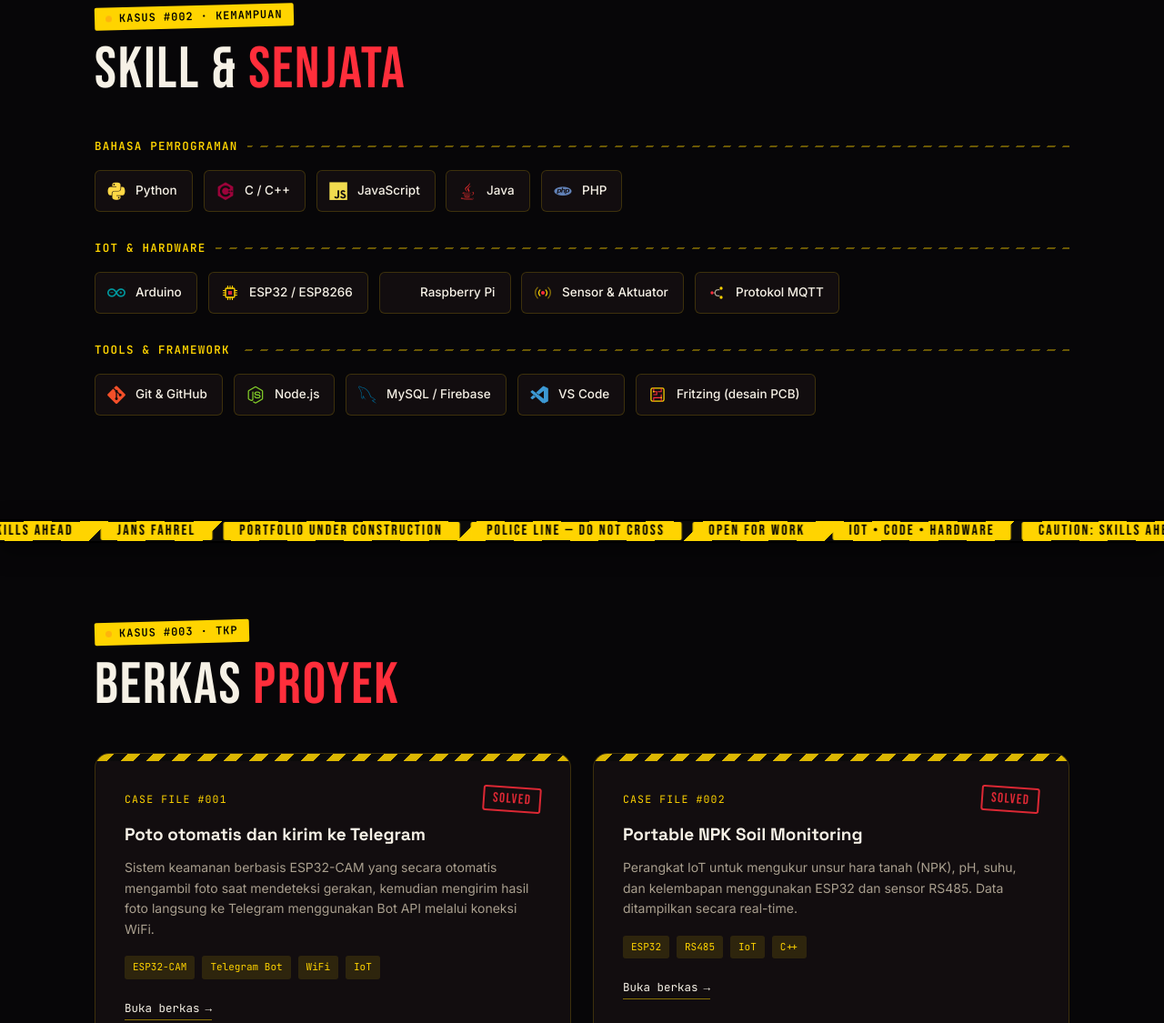
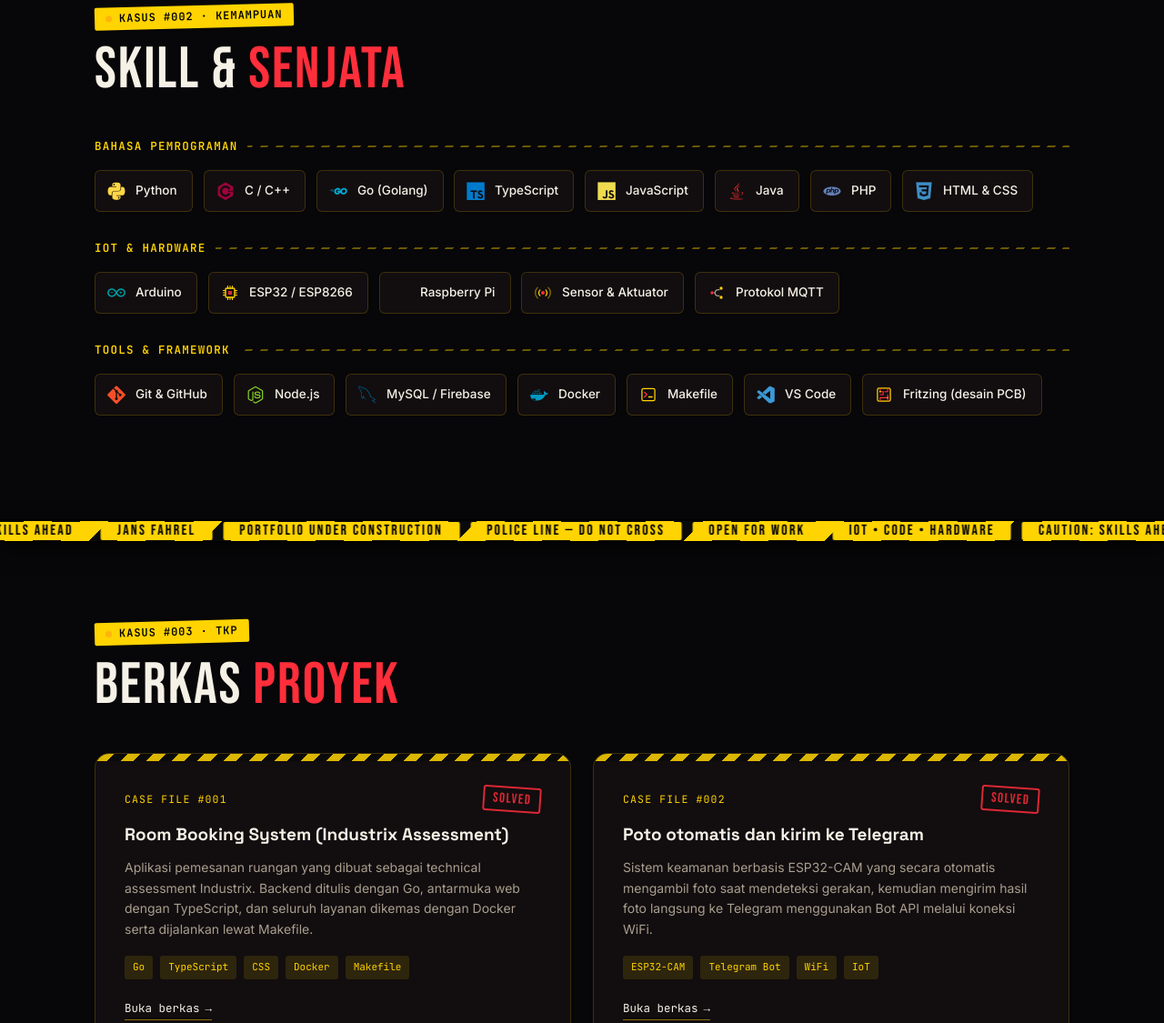
Before and after one commit to jansfahrel/portofolio, a plain HTML site: page index.html in a window 1280 px wide. Shown: the part 1596-2721 px from the top of the page at 91% size. Drawn offline with nearby package versions, Linux system fonts and the light colour scheme.

Commit message:
up porto

```diff
--- a/index.html
+++ b/index.html
@@ -502,9 +502,12 @@ const SKILLS = {
   "Bahasa Pemrograman": [
     { name: "Python", icon: "devicon-python-plain colored" },
     { name: "C / C++", icon: "devicon-cplusplus-plain colored" },
+    { name: "Go (Golang)", icon: "devicon-go-original-wordmark colored" },
+    { name: "TypeScript", icon: "devicon-typescript-plain colored" },
     { name: "JavaScript", icon: "devicon-javascript-plain colored" },
     { name: "Java", icon: "devicon-java-plain colored" },
-    { name: "PHP", icon: "devicon-php-plain colored" }
+    { name: "PHP", icon: "devicon-php-plain colored" },
+    { name: "HTML & CSS", icon: "devicon-css3-plain colored" }
   ],
   "IoT & Hardware": [
     { name: "Arduino", icon: "devicon-arduino-plain colored" },
@@ -517,6 +520,8 @@ const SKILLS = {
     { name: "Git & GitHub", icon: "devicon-git-plain colored" },
     { name: "Node.js", icon: "devicon-nodejs-plain colored" },
     { name: "MySQL / Firebase", icon: "devicon-mysql-plain colored" },
+    { name: "Docker", icon: "devicon-docker-plain colored" },
+    { name: "Makefile", icon: "custom:make" },
     { name: "VS Code", icon: "devicon-vscode-plain colored" },
     { name: "Fritzing (desain PCB)", icon: "custom:pcb" }
   ]
@@ -526,10 +531,12 @@ const CUSTOM_ICONS = {
   chip:`<svg viewBox="0 0 24 24" fill="none"><rect x="6" y="6" width="12" height="12" rx="1.5" stroke="#FFD400" stroke-width="1.6"/><rect x="9.5" y="9.5" width="5" height="5" rx=".5" fill="#FF2E3B" opacity=".85"/><path d="M6 9H3M6 12H3M6 15H3M18 9h3M18 12h3M18 15h3M9 6V3M12 6V3M15 6V3M9 18v3M12 18v3M15 18v3" stroke="#FFD400" stroke-width="1.3" stroke-linecap="round"/></svg>`,
   sensor:`<svg viewBox="0 0 24 24" fill="none"><circle cx="12" cy="12" r="2.4" fill="#FF2E3B"/><path d="M8.2 8.2a5.3 5.3 0 0 0 0 7.6M15.8 8.2a5.3 5.3 0 0 1 0 7.6" stroke="#FFD400" stroke-width="1.5" stroke-linecap="round"/><path d="M5 5a9.6 9.6 0 0 0 0 14M19 5a9.6 9.6 0 0 1 0 14" stroke="#FFD400" stroke-width="1.4" stroke-linecap="round" opacity=".55"/></svg>`,
   mqtt:`<svg viewBox="0 0 24 24" fill="none"><circle cx="6" cy="12" r="2" fill="#FF2E3B"/><circle cx="18" cy="6" r="2" fill="#FFD400"/><circle cx="18" cy="18" r="2" fill="#FFD400"/><path d="M8 12h2a4 4 0 0 1 4-4h2M8 12h2a4 4 0 0 0 4 4h2" stroke="#A99F8E" stroke-width="1.4" fill="none"/></svg>`,
-  pcb:`<svg viewBox="0 0 24 24" fill="none"><rect x="3.5" y="3.5" width="17" height="17" rx="2" stroke="#FFD400" stroke-width="1.5"/><path d="M7 3.5V8h4v4H7m10-8.5V8h-4M7 20.5V16h10v4.5M17 12v4" stroke="#FF2E3B" stroke-width="1.3" stroke-linecap="round"/><circle cx="7" cy="8" r="1" fill="#FFD400"/><circle cx="17" cy="16" r="1" fill="#FFD400"/></svg>`
+  pcb:`<svg viewBox="0 0 24 24" fill="none"><rect x="3.5" y="3.5" width="17" height="17" rx="2" stroke="#FFD400" stroke-width="1.5"/><path d="M7 3.5V8h4v4H7m10-8.5V8h-4M7 20.5V16h10v4.5M17 12v4" stroke="#FF2E3B" stroke-width="1.3" stroke-linecap="round"/><circle cx="7" cy="8" r="1" fill="#FFD400"/><circle cx="17" cy="16" r="1" fill="#FFD400"/></svg>`,
+  make:`<svg viewBox="0 0 24 24" fill="none"><rect x="3.5" y="4" width="17" height="16" rx="2" stroke="#FFD400" stroke-width="1.5"/><path d="M7 9l3 3-3 3" stroke="#FF2E3B" stroke-width="1.6" stroke-linecap="round" stroke-linejoin="round"/><path d="M12.5 15h4.5" stroke="#FFD400" stroke-width="1.6" stroke-linecap="round"/></svg>`
 };
 
 const PROJECTS = [
+  { title: "Room Booking System (Industrix Assessment)", desc: "Aplikasi pemesanan ruangan yang dibuat sebagai technical assessment Industrix. Backend ditulis dengan Go, antarmuka web dengan TypeScript, dan seluruh layanan dikemas dengan Docker serta dijalankan lewat Makefile.", tags: ["Go","TypeScript","CSS","Docker","Makefile"], link: "https://github.com/jansfahrel/room-booking-assessment" },
   { title: "Poto otomatis dan kirim ke Telegram", desc: "Sistem keamanan berbasis ESP32-CAM yang secara otomatis mengambil foto saat mendeteksi gerakan, kemudian mengirim hasil foto langsung ke Telegram menggunakan Bot API melalui koneksi WiFi.", tags: ["ESP32-CAM","Telegram Bot","WiFi","IoT"], link: "https://github.com/jansfahrel/esp32-cam-room-security-" },
   { title: "Portable NPK Soil Monitoring", desc: "Perangkat IoT untuk mengukur unsur hara tanah (NPK), pH, suhu, dan kelembapan menggunakan ESP32 dan sensor RS485. Data ditampilkan secara real-time.", tags: ["ESP32","RS485","IoT","C++"], link: "https://github.com/jansfahrel/Perangkat-Pengukur-Unsur-Hara-Tanah-Tugas-Akhir-" },
   { title: "E-Tugas Microservices", desc: "Aplikasi manajemen tugas berbasis Laravel Microservices dengan Authentication Service, API Gateway, MySQL Replication, dan HAProxy Load Balancer.", tags: ["Laravel","Microservices","MySQL","HAProxy"], link: "https://github.com/jansfahrel/aplikasi_e-tugas" },
```
